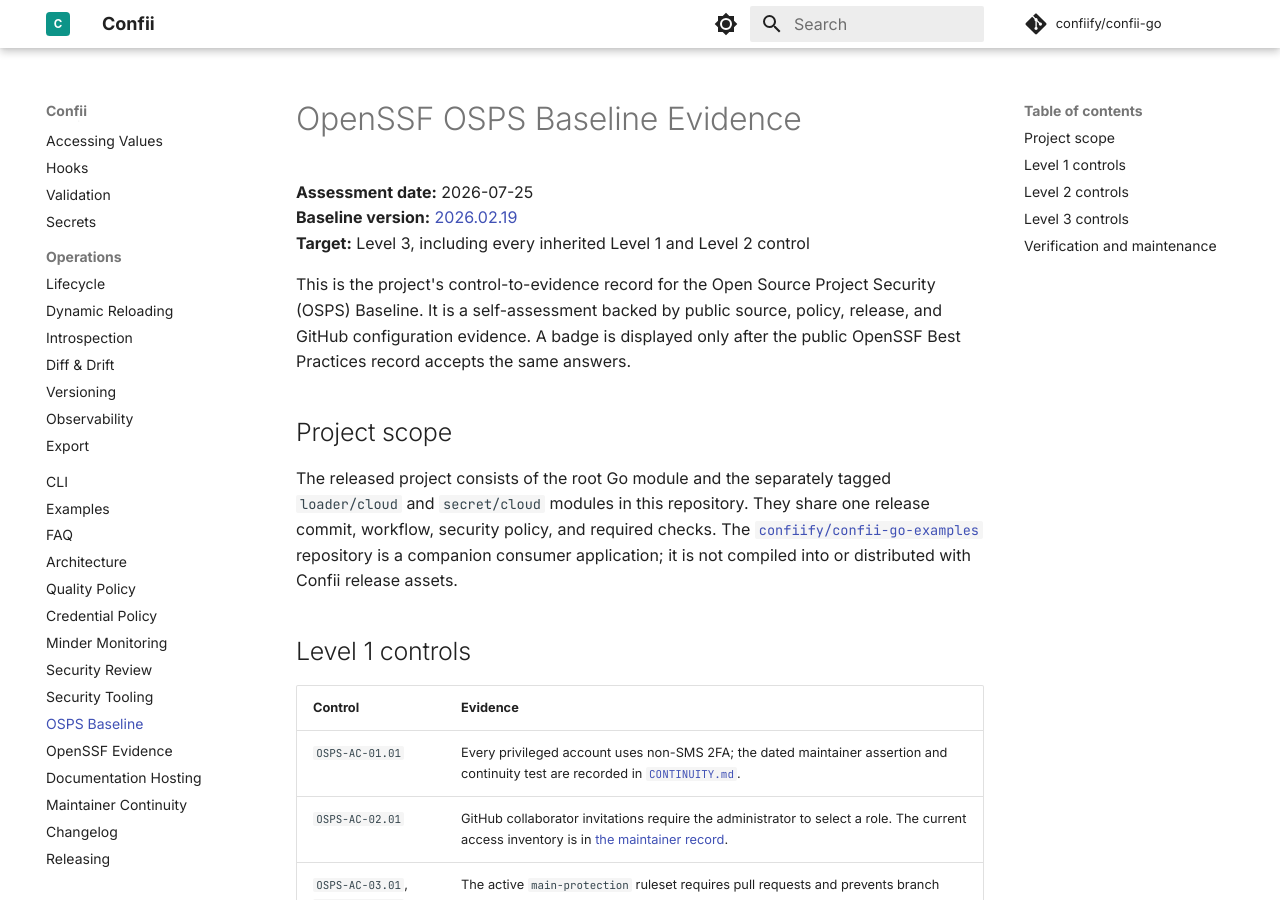
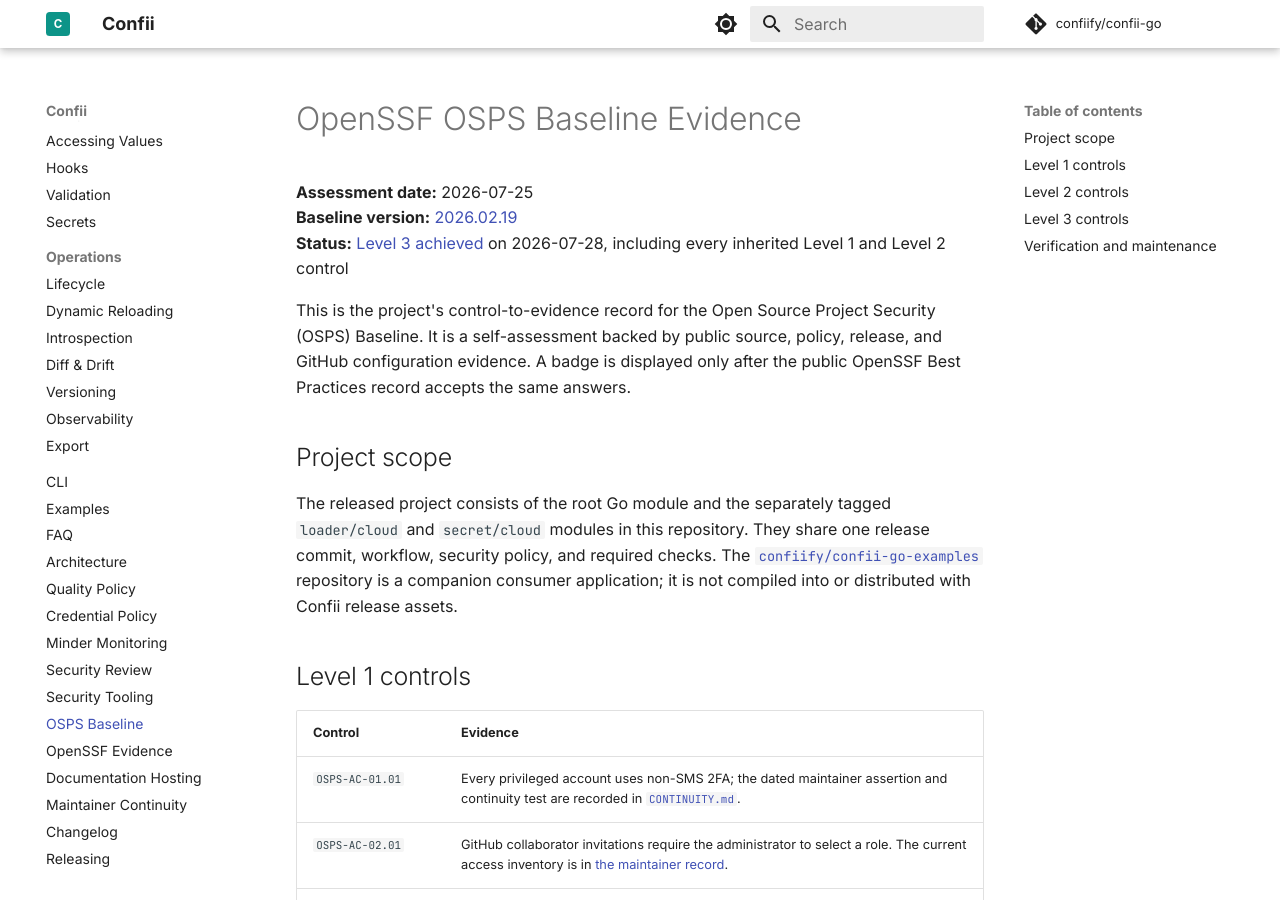
Before and after one commit to confiify/confii-go, an MkDocs documentation site: the page built from docs/OSPS_BASELINE.md, in a window 1280 px wide and 900 px high. Built offline with MkDocs 1.6.1 and Material for MkDocs 9.7.7, drawn with Linux system fonts in a browser that asks for light colours; comment, search, counter and statistics services are not loaded.

Commit message:
docs: show OpenSSF Baseline Level 3 badge (#83)
## Summary

- add the official OpenSSF Baseline badge to the repository README
- add the same badge to the published documentation homepage
- record that project 12279 achieved Baseline Level 3 on 2026-07-28

## Why

The live OpenSSF Best Practices record now reports 100% for Baseline
Levels 1,
2, and 3, with `achieved_baseline_3_at` set to 2026-07-28 09:54:22 UTC.
The
project previously displayed only the metal-series Best Practices badge,
so
its newly earned Baseline Level 3 status was not visible on either
public badge
surface.

## User impact

Users and evaluators can see and follow the official Baseline Level 3
badge
from both the GitHub README and the documentation homepage. Runtime
behavior
and public Go APIs are unchanged.

## Validation

- live project JSON reports `badge_percentage_baseline_3: 100`
- official `/projects/12279/baseline` SVG endpoint returns HTTP 200
- `make docs-check`
- rendered `site/index.html` contains the Baseline badge
- `git diff --check`

Signed-off-by: confiify <confii.connect@gmail.com>

```diff
--- a/docs/OSPS_BASELINE.md
+++ b/docs/OSPS_BASELINE.md
@@ -2,7 +2,8 @@
 
 **Assessment date:** 2026-07-25
 **Baseline version:** [2026.02.19](https://baseline.openssf.org/versions/2026-02-19.html)
-**Target:** Level 3, including every inherited Level 1 and Level 2 control
+**Status:** [Level 3 achieved](https://www.bestpractices.dev/projects/12279) on
+2026-07-28, including every inherited Level 1 and Level 2 control
 
 This is the project's control-to-evidence record for the Open Source Project
 Security (OSPS) Baseline. It is a self-assessment backed by public source,
```
Also changed, not shown: README.md (+1 -0 lines), docs/index.md (+1 -0 lines).
